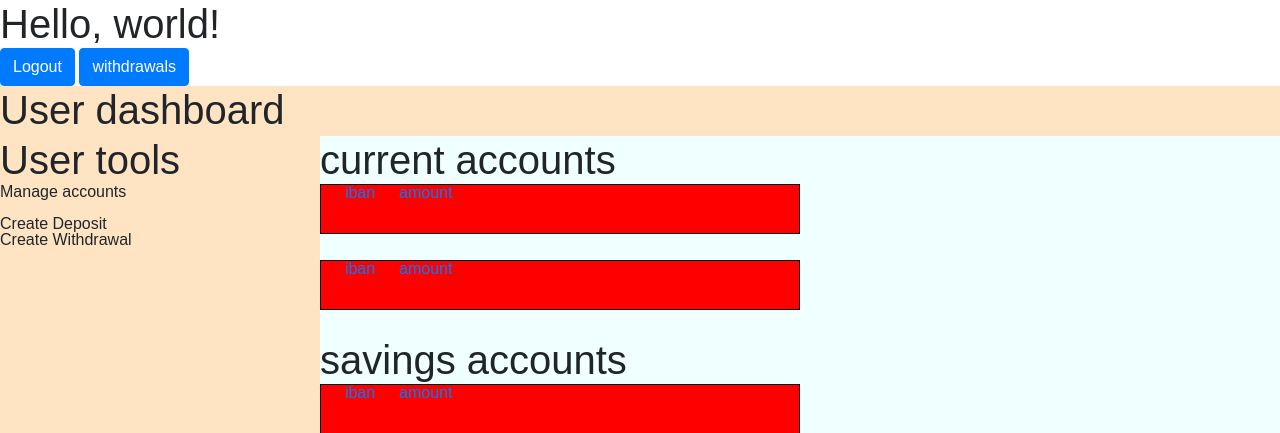
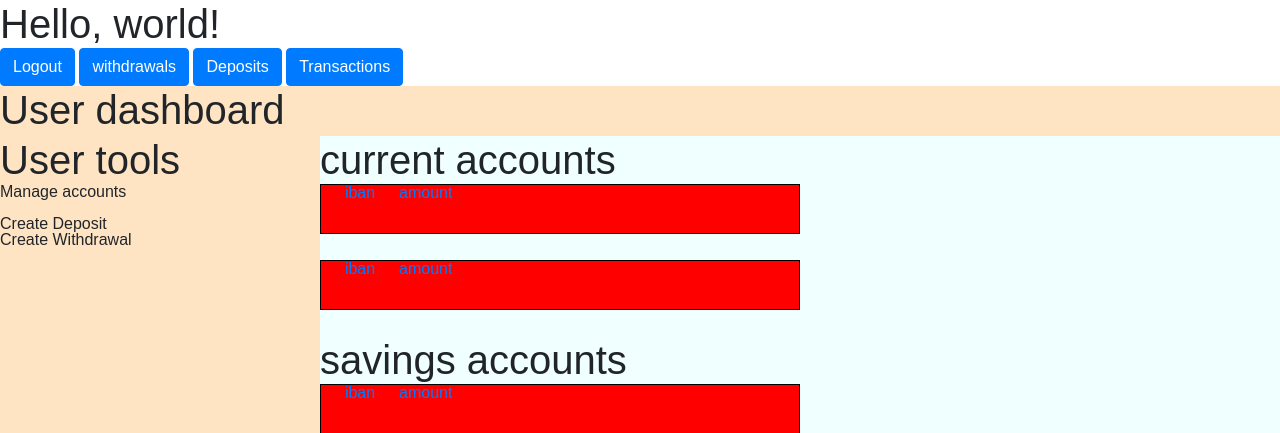
Before and after one commit to JesseTheRookie/CodeGeneration, a web app: page /user-dashboard.html in a window 1280 px wide. Shown: the top 433 px of the page. Run offline with its HTML, style and script files only (its server is not run), Linux system fonts and the light colour scheme; data that the repository does not hold is empty; some of the project's set-up classes (security, data sources, template engines, error pages and the like) are left out, and stand-ins take their place.

Commit message:
small dashboard change

```diff
--- a/src/main/resources/public/user-dashboard.html
+++ b/src/main/resources/public/user-dashboard.html
@@ -69,7 +69,7 @@
         //     });
         // });
         //zou ook via on document ready kunnen
-        function loadPage() {
+        $(document).ready(function () {
             $.ajax({
                 type: "GET",
                 url: "/userinfo",
@@ -77,6 +77,7 @@
                 contentType: "application/json",
                 success: function (data) {
                     $("#contentPlaceholder").html(data);
+                    console.log(data);
                 }
 
             });
@@ -90,7 +91,7 @@
             // xhttp.send();
             //$("#contentPlaceholder").html =  sessionStorage.getItem("lastname");
             //console.log(sessionStorage.getItem("userName"));
-        }
+        });
     </script>
 
 
@@ -100,7 +101,9 @@
     <h1>Hello, world!</h1>
     <a type="button" class="btn btn-primary" href="/logout">Logout</a>
     <a type="button" class="btn btn-primary" href="/withdrawals">withdrawals</a>
-    <span id="contentPlaceholder"></span>
+    <a type="button" class="btn btn-primary" href="/deposits">Deposits</a>
+    <a type="button" class="btn btn-primary" href="/transactions">Transactions</a>
+    <span id="contentPlaceholder"> </span>
     <!--Nieuwe shit hieronder-->
     <header class="">
         <h1>User dashboard</h1>
```
